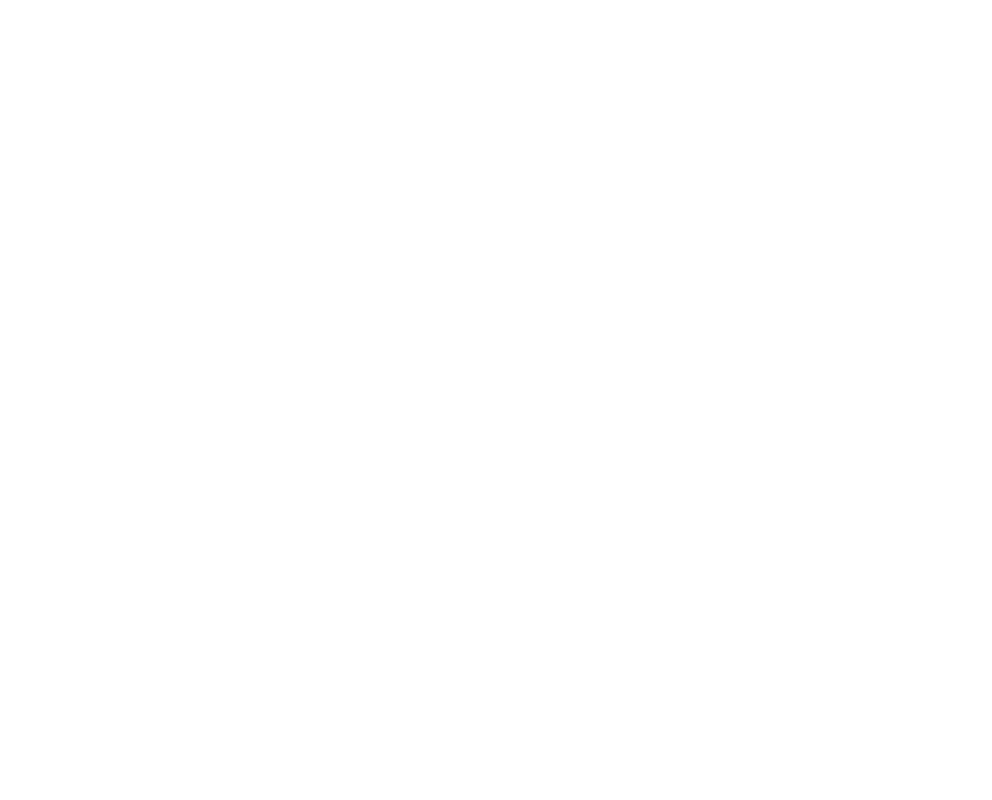
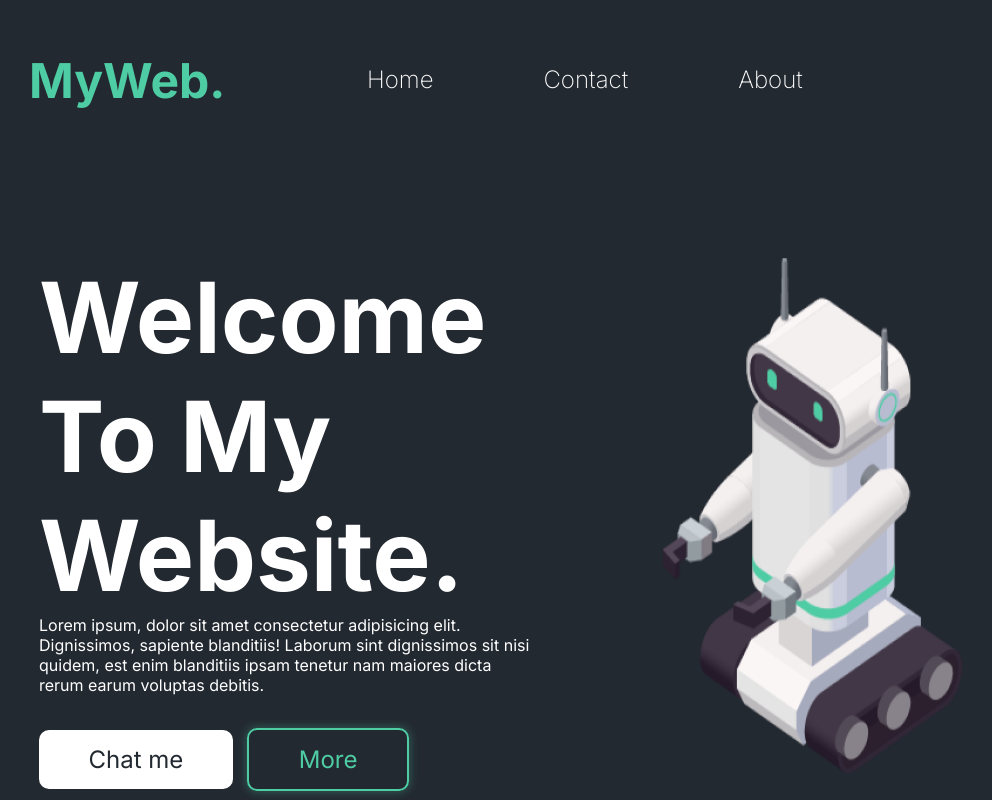
Before and after one commit to hendriramadhan/slicing_simple_page, a plain HTML site: page index.html in a window 1280 px wide. Shown: the whole page, without its empty margins (61-1053 px from the left). Drawn offline with Linux system fonts and the light colour scheme.

Commit message:
menyelesaikan tugas css html

```diff
--- a/index.html
+++ b/index.html
@@ -3,8 +3,38 @@
     <meta charset="UTF-8">
     <meta name="viewport" content="width=device-width, initial-scale=1.0">
     <title>Document</title>
+    <link rel="stylesheet" href="style.css">
+
 </head>
 <body>
+    <header>
+    <div class="navbar">
+        <h1>MyWeb.</h1>
+        <nav>
+            <ul>
+                <li><a href="#">Home</a></li>
+                <li><a href="#">Contact</a></li>
+                <li><a href="#">About</a></li>
+            </ul>
 
-</body>
-</html>
+    </nav>
+    </div>
+    </header>
+
+    <div class="container">
+        <div class="text-row">
+
+        <h2>Welcome
+            <br>
+            To My Website.
+        </h2>
+        <p>Lorem ipsum, dolor sit amet consectetur adipisicing elit. Dignissimos, sapiente blanditiis! Laborum sint dignissimos sit nisi quidem, est enim blanditiis ipsam tenetur nam maiores dicta rerum earum voluptas debitis.</p>
+        <div class="btn">
+            <a class="btn-nonborder" href="#">Chat me</a>
+            <a class="btn-border" href="#">More</a>
+        </div>
+        </div>
+        <img class="robot" src="robot.png" alt="robot">
+    </div>
+    </body>
+    </html>
--- /dev/null
+++ b/style.css
@@ -0,0 +1,124 @@
+@import url('https://fonts.googleapis.com/css2?family=Inter:wght@100;200;300;400;500;600;700;800;900&display=swap');
+
+*{
+    margin: 0;
+    padding: 0;
+    width: 100%;
+}
+
+body{
+    background:#232931;
+    color: #ffffff;
+    font-family: 'Inter', sans-serif;
+}
+
+.container{
+    display: flex;
+
+}
+
+
+header{
+    width: 100%;
+    display: flex;
+}
+
+h1{
+    font-size: 48px;
+    width: 20%;
+    display: flex;
+    justify-content: left;
+    align-items: center;
+    color: #4ECCA3;
+}
+
+h2{
+    font-size: 98px;
+    font-weight: 700;
+}
+
+.navbar{
+    margin-top: 30px;
+    margin-left: 90px;
+    display: flex;
+    flex-direction: row;
+    align-items: left;
+
+}
+
+nav{
+    width: 10%;
+    text-align: center;
+
+}
+
+
+
+a{
+    text-decoration: none;
+}
+
+
+ul{
+    list-style: none;
+    display: flex;
+
+}
+
+li{
+    font-weight: 200;
+    font-size: 24px;
+    padding-left: 100px;
+    padding-right: 10px;
+    line-height: 100px;
+    color: #ffffff;
+}
+
+a{
+    color: #ffffff;
+}
+
+
+.container{
+    max-width: 100%;
+
+}
+
+.text-row{
+    flex-direction: column;
+    margin-top: 10%;
+    margin-left: 100px;
+    padding-right: 10%;
+}
+
+.btn{
+    margin-top: 10%;
+
+}
+
+.btn-nonborder{
+    text-align: center;
+    padding: 15px 10%;
+    font-size: 24px;
+    border-radius: 10px;
+    background-color: #ffffff;
+    color: #232931;
+}
+
+.btn-border{
+    text-align: center;
+    padding: 15px 10%;
+    font-size: 24px;
+    margin-left: 2%;
+    border-radius: 10px;
+    background-color: transparent;
+    border: 2px solid #4ECCA3;
+    color: #4ECCA3;
+    box-shadow: 0 0 10px 1px #4ecca250
+}
+
+img{
+    width: 40%;
+    margin-right: 20%;
+    margin-top: 10%;
+}
```
Also changed, not shown: robot.png (added).
